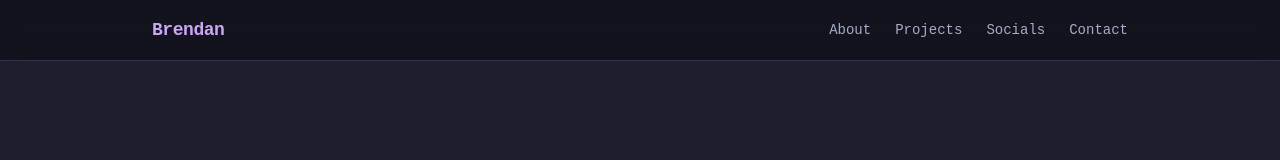
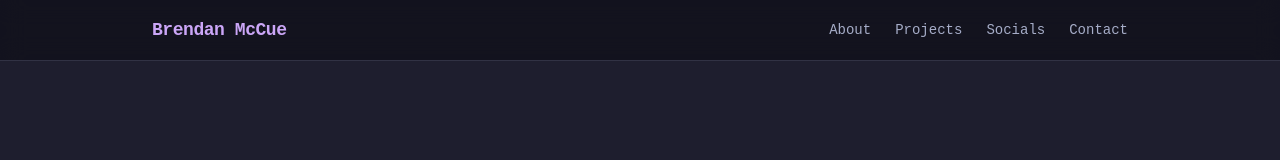
Before and after one commit to bmccueny/brendans-portfolio, a Next.js app: page / in a window 1280 px wide. Shown: the top 160 px of the page. Built offline with nearby package versions, Linux system fonts and the light colour scheme.

Commit message:
adden McCue to Brendan at header and footer

```diff
--- a/src/app/page.tsx
+++ b/src/app/page.tsx
@@ -37,7 +37,7 @@ export default function Home() {
       <header className="fixed top-0 left-0 right-0 z-40 border-b border-ctp-surface0 bg-ctp-crust/80 backdrop-blur-md">
         <nav className="mx-auto grid max-w-5xl grid-cols-[1fr_auto] items-center px-4 py-4 sm:px-6">
           <span className="text-lg font-bold tracking-tight text-ctp-mauve">
-            Brendan
+            Brendan McCue
           </span>
 
           {/* Desktop nav */}
@@ -185,7 +185,7 @@ export default function Home() {
                 Say Hello
               </a>
               <p className="mt-12 text-xs text-ctp-overlay0 sm:text-sm">
-                &copy; {new Date().getFullYear()} Brendan. All rights reserved.
+                &copy; {new Date().getFullYear()} Brendan McCue. All rights reserved.
               </p>
             </div>
           </div>
```
